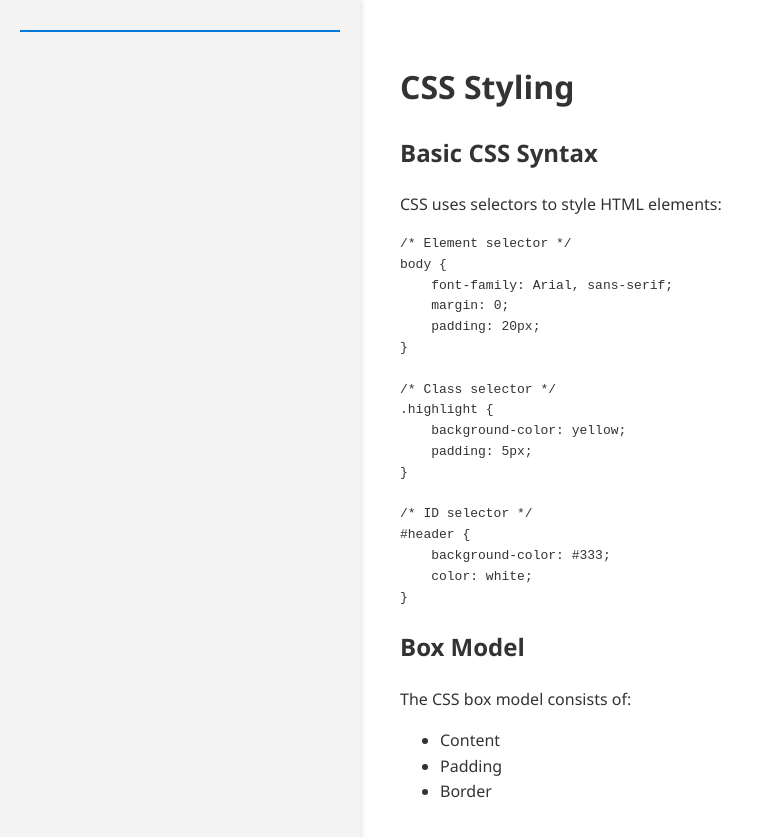
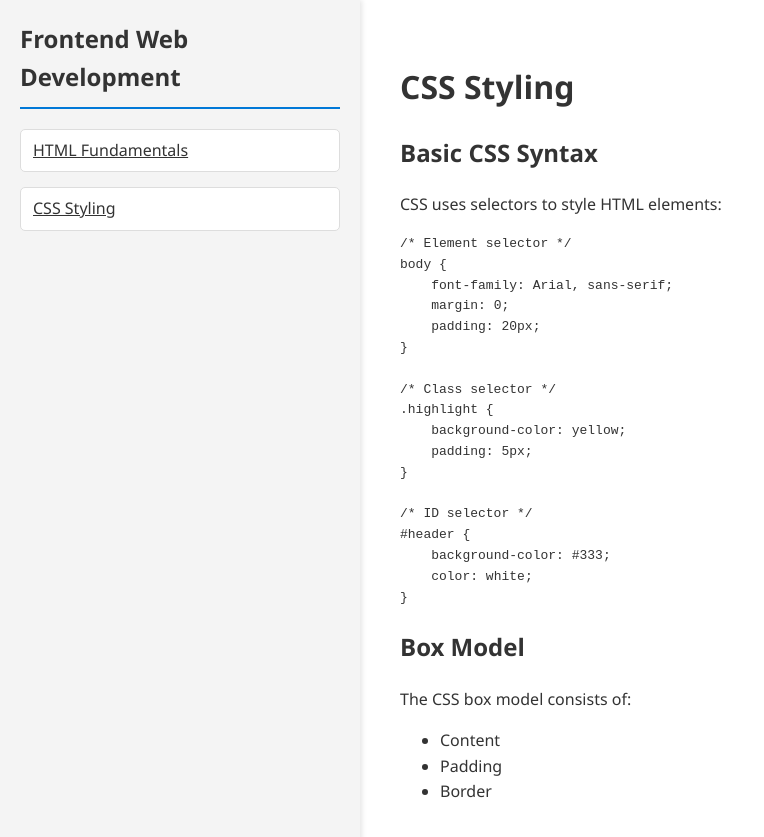
Before and after one commit to tayheau/tayheau.github.io, a Jekyll site: the page built from _notes/web-dev/chapter2.md, in a window 1280 px wide. Shown: the top 837 px of the page, without its empty margins (0-764 px from the left). Built offline with Jekyll 4.4.1, drawn with Linux system fonts in a browser that asks for light colours.

Commit message:
Update chapter2.md

```diff
--- a/_notes/web-dev/chapter2.md
+++ b/_notes/web-dev/chapter2.md
@@ -1,6 +1,9 @@
 ---
 layout: book
 title: "CSS Styling"
+book: "web-dev"
+type: "chapter"
+order: 2
 ---
 
 # CSS Styling
```
